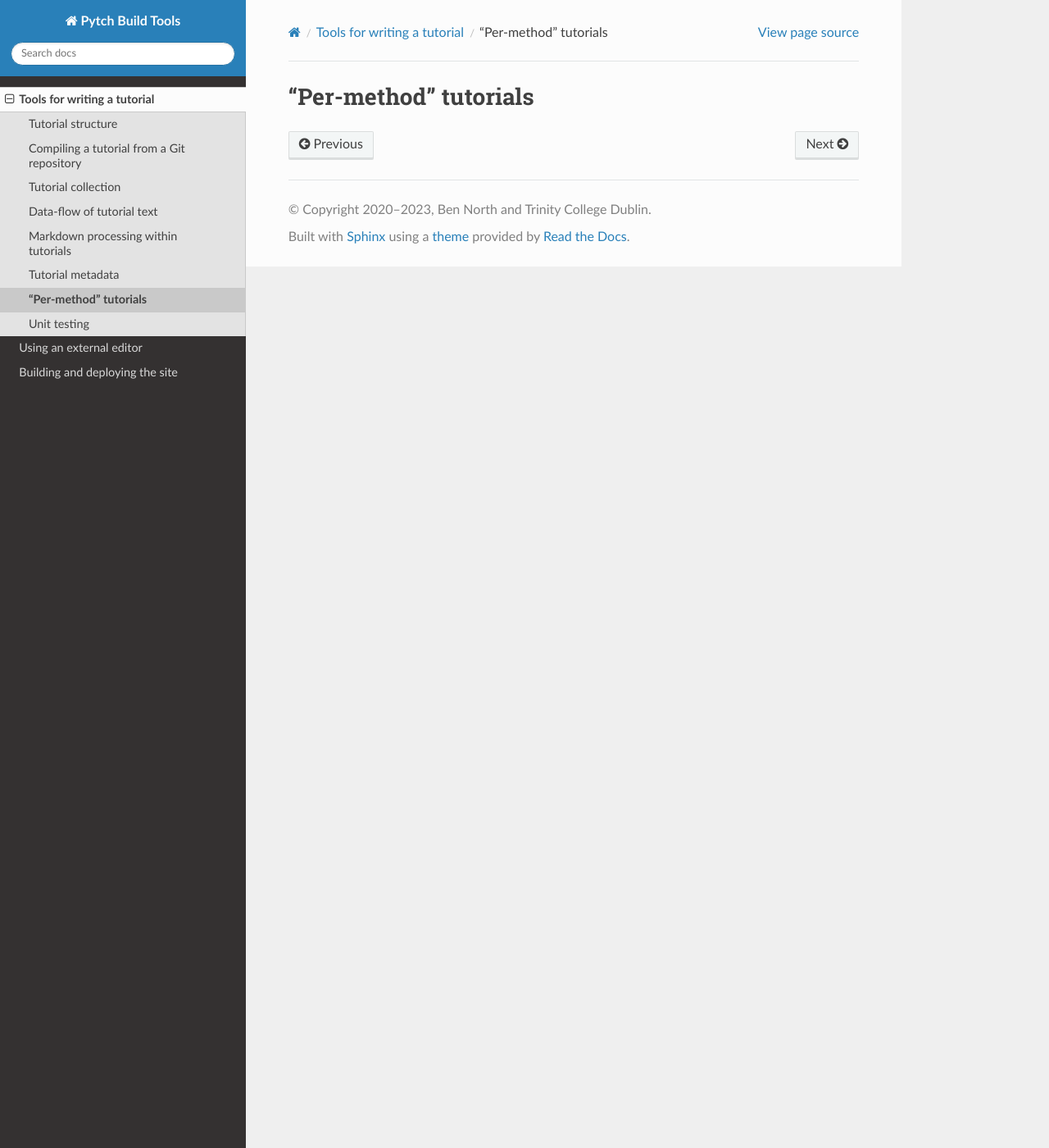
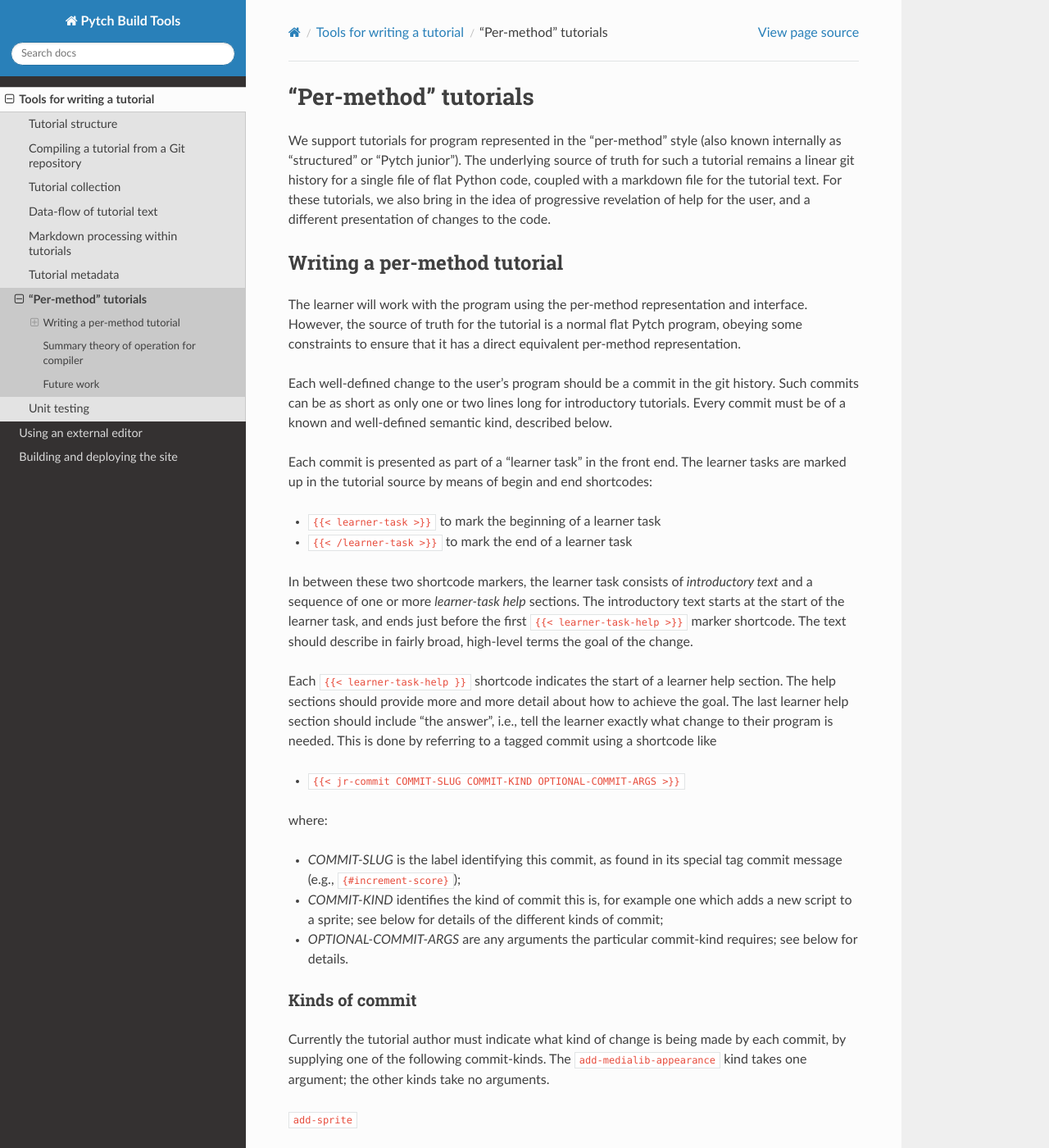
Before and after one commit to pytchlang/pytch-build, a Sphinx documentation site: the page built from doc/source/tutorialcompiler/per-method-tutorial.rst, in a window 1280 px wide and 1400 px high. Shown: the whole window at 82% size. Built offline with Sphinx 7.4.7 and the Read the Docs theme 2.0.0, drawn with Linux system fonts in a browser that asks for light colours; some of the changed text lies outside the part shown.

Commit message:
Add draft per-method tutorial developer docs

```diff
--- a/doc/source/tutorialcompiler/per-method-tutorial.rst
+++ b/doc/source/tutorialcompiler/per-method-tutorial.rst
@@ -1,2 +1,140 @@
 "Per-method" tutorials
 ======================
+
+We support tutorials for program represented in the "per-method" style
+(also known internally as "structured" or "Pytch junior").  The
+underlying source of truth for such a tutorial remains a linear git
+history for a single file of flat Python code, coupled with a markdown
+file for the tutorial text.  For these tutorials, we also bring in the
+idea of progressive revelation of help for the user, and a different
+presentation of changes to the code.
+
+
+Writing a per-method tutorial
+-----------------------------
+
+The learner will work with the program using the per-method
+representation and interface.  However, the source of truth for the
+tutorial is a normal flat Pytch program, obeying some constraints to
+ensure that it has a direct equivalent per-method representation.
+
+Each well-defined change to the user's program should be a commit in
+the git history.  Such commits can be as short as only one or two
+lines long for introductory tutorials.  Every commit must be of a
+known and well-defined semantic kind, described below.
+
+Each commit is presented as part of a "learner task" in the front end.
+The learner tasks are marked up in the tutorial source by means of
+begin and end shortcodes:
+
+* ``{{< learner-task >}}`` to mark the beginning of a learner task
+
+* ``{{< /learner-task >}}`` to mark the end of a learner task
+
+In between these two shortcode markers, the learner task consists of
+*introductory text* and a sequence of one or more *learner-task help*
+sections.  The introductory text starts at the start of the learner
+task, and ends just before the first ``{{< learner-task-help >}}``
+marker shortcode.  The text should describe in fairly broad,
+high-level terms the goal of the change.
+
+Each ``{{< learner-task-help }}`` shortcode indicates the start of a
+learner help section.  The help sections should provide more and more
+detail about how to achieve the goal.  The last learner help section
+should include "the answer", i.e., tell the learner exactly what
+change to their program is needed.  This is done by referring to a
+tagged commit using a shortcode like
+
+* ``{{< jr-commit COMMIT-SLUG COMMIT-KIND OPTIONAL-COMMIT-ARGS >}}``
+
+where:
+
+* *COMMIT-SLUG* is the label identifying this commit, as found in its
+  special tag commit message (e.g., ``{#increment-score}``);
+
+* *COMMIT-KIND* identifies the kind of commit this is, for example one
+  which adds a new script to a sprite; see below for details of the
+  different kinds of commit;
+
+* *OPTIONAL-COMMIT-ARGS* are any arguments the particular commit-kind
+  requires; see below for details.
+
+Kinds of commit
+~~~~~~~~~~~~~~~
+
+Currently the tutorial author must indicate what kind of change is
+being made by each commit, by supplying one of the following
+commit-kinds.  The ``add-medialib-appearance`` kind takes one
+argument; the other kinds take no arguments.
+
+``add-sprite``
+
+    Add a new sprite to the project.  Such a commit should add code
+    text for a new Sprite-derived class whose body is the assignment
+    statement ``Costumes = []``
+
+``add-medialib-appearance`` *DISPLAY-IDENTIFIER*
+
+    Add an entry to the list of Costumes (for a Sprite) or Backdrops
+    (for the Stage).  Such a commit should add a string literal to the
+    appropriate class variable.  The *DISPLAY-IDENTIFIER* is a string
+    shown to the learner to help them find the correct appearance in
+    the media library.
+
+``add-script``
+
+    Add a script (decorated method) to a sprite.  The code added
+    should include the decorator, the method ``def`` line, and a body.
+    If the body is just ``pass``, this is treated as empty; otherwise,
+    the displayed help will include the given body code.
+
+``edit-script``
+
+    Change exactly one script (decorated method) body in exactly one
+    Sprite or the Stage.
+
+``change-hat-block``
+
+    Change exactly one script's decorator in exactly one Sprite or the
+    Stage.
+
+
+Summary theory of operation for compiler
+----------------------------------------
+
+An instance of the class ``StructuredPytchProgram`` wraps a
+well-formed Pytch program, and provides access to the program's list
+of actors, methods, appearances, etc.  An instance of the class
+``StructuredPytchDiff`` can provide a "rich commit" instance
+representing the change from an "old" state of the program to a "new"
+state.  There are different rich-commit classes, one for each kind of
+commit (e.g., ``JrCommitAddSprite`` for the ``"add-sprite"``
+commit-kind).  These form the interface between the compiler and the
+front end.
+
+There are fairly extensive assertions when generating these commits
+that the code has undergone the right kind of change.  (E.g., an
+"edit-script" commit must change exactly one method-body.)  If any of
+these assertions fails, an exception is raised.
+
+A learner task's flat sequence of ``div`` elements, as produced by the
+markdown processor, is converted into a nested form before being
+written to the final tutorial output.  Each learner-task ``div`` will
+contain a "commit ``div``" with the JSON of the rich commit object as
+a data attribute.
+
+
+Future work
+-----------
+
+It should be possible to determine the commit-kind automatically.  One
+approach would be to just try asking the ``StructuredPytchDiff``
+object for every kind of rich-commit kind.  Exactly one such request
+should succeed, with all others raising an exception.
+
+As we write more tutorials, other kinds of commit might be needed.
+For example, one which adds all the images in a group (e.g., all four
+directions of the player's character in Qbert).
+
+It would be good to include costume thumbnails in the "task cards";
+this might be made easier with help from the compiler.
```
